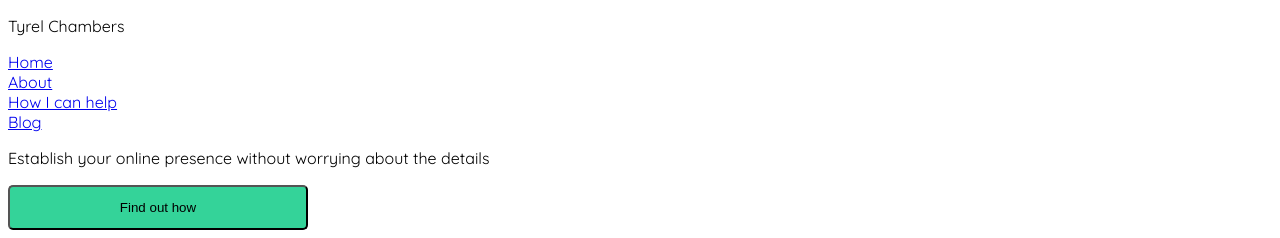
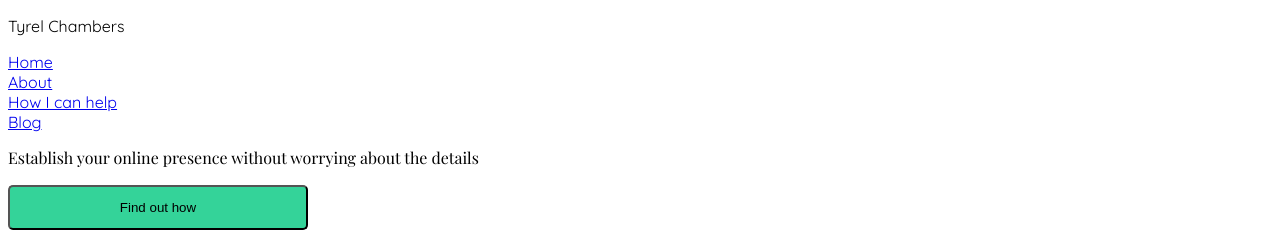
Before and after one commit to tyrelchambers/portfolio-2021, a Next.js app: page / in a window 1280 px wide. Shown: the top 238 px of the page. Built offline with nearby package versions, Linux system fonts and the light colour scheme.

Commit message:
change hero font on index

```diff
--- a/styles/global.css
+++ b/styles/global.css
@@ -38,6 +38,7 @@ a {
 
 .hero-title {
   line-height: 1.3em;
+  font-family: "Playfair Display", serif;
 }
 
 .project-gradient {
```
